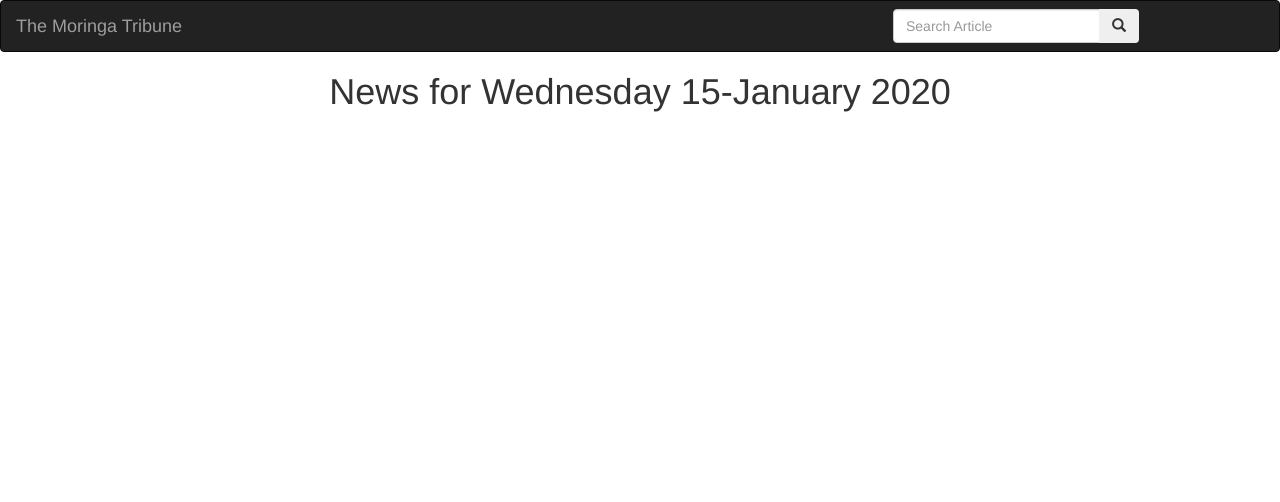
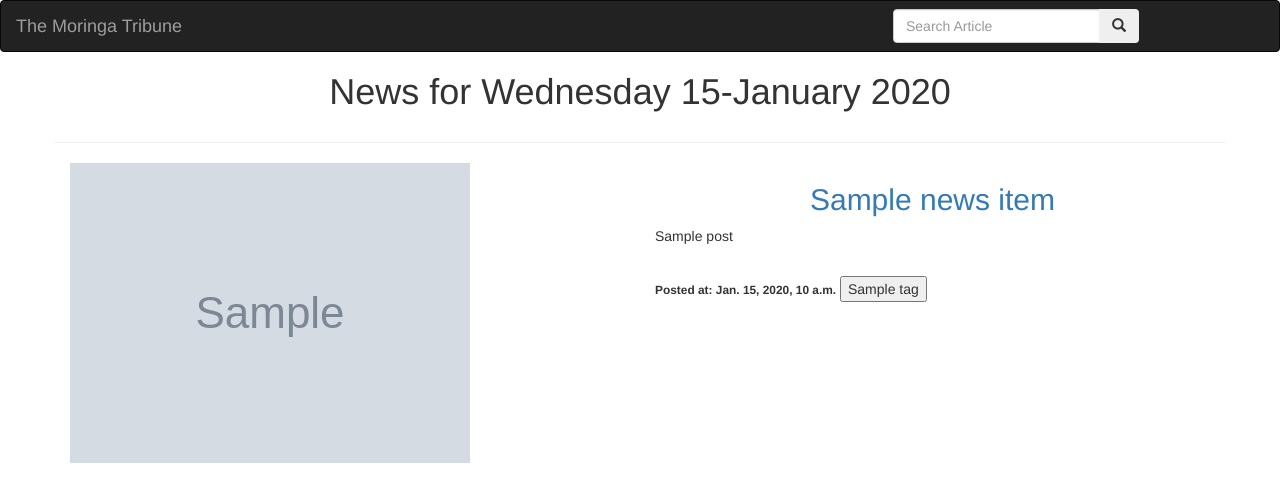
Before and after one commit to nevooronni/tribune, a Django app: template tribune/news/templates/all-news/past-news.html in a window 1280 px wide. Shown: the top 502 px of the page. Run offline with Django 3.2, Linux system fonts and the light colour scheme; the template is opened without the code that fills it: most values are stand-ins (such as "Sample title", 1, 10 or a date in 2020); grey boxes marked "Sample" are stand-in pictures; some libraries are stand-ins or nearby versions.

Commit message:
added final files

```diff
--- a/tribune/news/templates/all-news/past-news.html
+++ b/tribune/news/templates/all-news/past-news.html
@@ -2,4 +2,29 @@
 
 {% block content %}
 {{block.super}}
+  <div class="container">
+    <!--looping through news-->
+     {% for news_item in news %}
+      <div class="row">
+        <hr>
+        <!--display artricle images-->
+        <div class="col-xs-6 col-sm-6 col-md-6 col-lg-6">
+          <img src="{{news_item.article_image.url}}" class="img-responsive" alt="Image">
+        </div>
+        </hr>
+
+        <!--display news article-->
+        <div class="col-xs-6 col-sm-6 col-md-6 col-lg-6">
+          <h2 class="text-center"><a href="{% url 'article' news_item.id %}">{{news_item.title}}</a></h2>
+          <p>{{news_item.post}}</p>
+          <br>
+          <small><strong>Posted at: {{news_item.pub_date}}</strong></small>
+          {% for tag in news_item.tags.all %}
+            <button type="button" name="button">{{tag.name}}</button>
+          {% endfor %}
+       </div>
+      </div>
+   {% endfor %}
+
+  </div>
 {% endblock %}
--- a/tribune/news/templates/all-news/search.html
+++ b/tribune/news/templates/all-news/search.html
@@ -13,7 +13,7 @@
         {% if articles %}
           {% for articles in articles %}
             <div class="col-sm-6 col-md-3">
-              <h1>{{articles.title}}</h1>
+            <h2 class="text-center text-danger">{{articles.title }}</h2>
             </div>
           {% endfor %}
         {% endif %}
--- a/tribune/news/views.py
+++ b/tribune/news/views.py
@@ -24,7 +24,7 @@ def past_days_news(request,past_date):
 	if date == dt.date.today():
 		return redirect(news_today)
 
-	news = Article.days_news(date)
+	news = Article.day_news(date)
 	return render(request,'all-news/past-news.html',{"date":date,"news":news})
 
 def search_results(request):
@@ -43,6 +43,6 @@ def search_results(request):
 def article(request,article_id):#pass in artitcle id from url
 	try:
 		article = Article.objects.get(id = article_id)#query db for article
-	except DoesNotExist:
+	except DoesNotExist:#catch the does not exist expection when we fail to find object with the id and throw a 404 error
 		raise Http404()
 	return render(request,"all-news/article.html",{"article":article})
```
Also changed, not shown: tribune/news/templates/all-news/today-news.html (+15 -12 lines), tribune/media/articles/1.jpeg (added).
